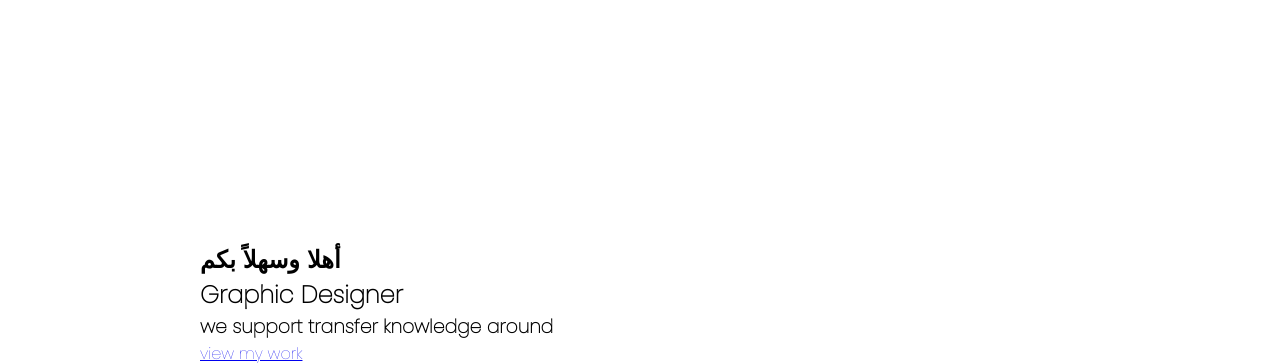
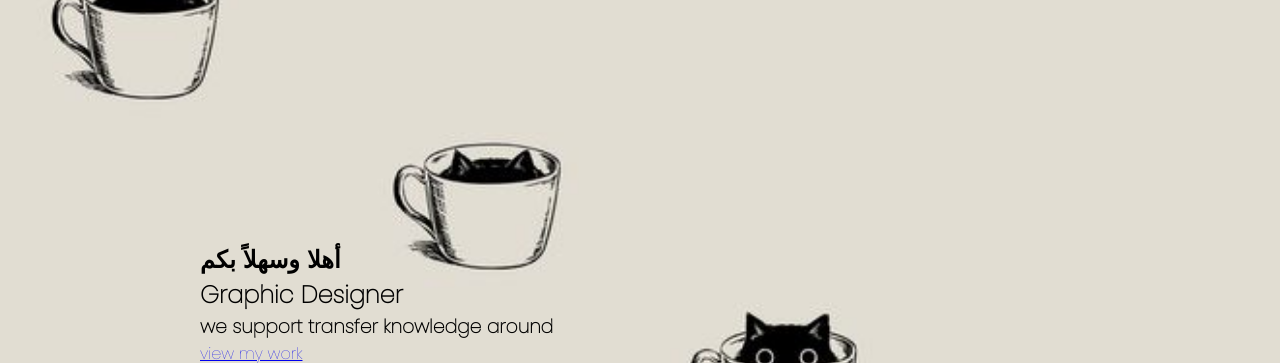
Before and after one commit to shaya-apps/courseProject, a plain HTML site: page index.html in a window 1280 px wide. Shown: the part 84-447 px from the top of the page. Drawn offline with Linux system fonts and the light colour scheme.

Commit message:
Update Style.css

```diff
--- a/Style.css
+++ b/Style.css
@@ -41,7 +41,7 @@ section{
         min-height: 100vh;
         display: flex;
         align-items: center;
-        background: url(images/cats.jpg) no-repeat;
+        background: url(cats.jpg) no-repeat;
         background-size: cover;
         background-position: center;
 
```
